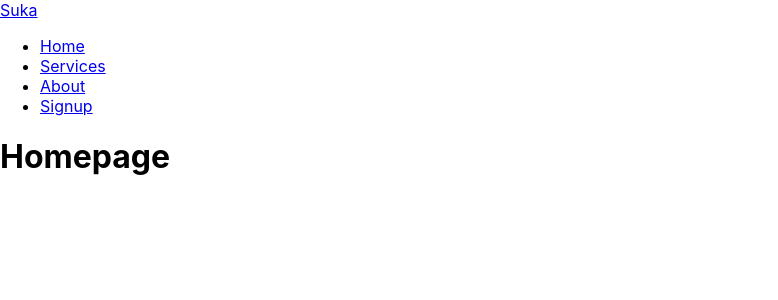
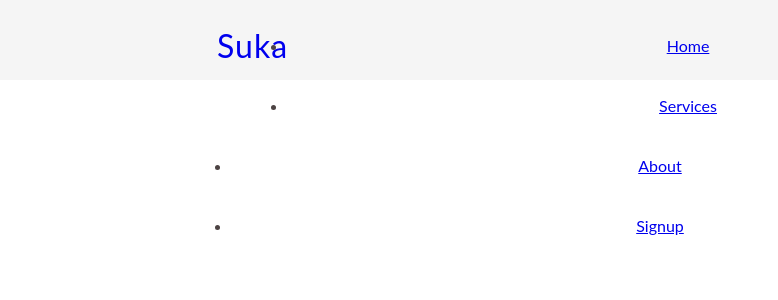
Before and after one commit to Teenskey-Knows/Phase-4-salon-frontend, a React (Create React App) app: page / in a window 1280 px wide. Shown: the top 300 px of the page, without its empty margins (0-778 px from the left). Built offline with nearby package versions, Linux system fonts and the light colour scheme.

Commit message:
styling navbar component and its constituents

```diff
--- a/src/components/Navbar/Navbar.css
+++ b/src/components/Navbar/Navbar.css
@@ -1,18 +1,29 @@
-header.container {
-    padding: 30px 80px;
-    background-color: white;
+#navbar {
+    font-family: Lato, Helvetica, Arial, sans-serif;
+    background: whitesmoke;
+    position: fixed;
+    top: 0;
+    height: 80px;
+    line-height: 60px;
+    width: 100%;
+    z-index: 10;
+    color: #4c4343;
 }
 
-
-/* Responsive Navbar */
-@media (max-width: 1100px) {
-    header.container {
-        padding: 30px 40px
-    }
+.navbar-wrapper {
+    margin: auto;
+    text-align: center;
+    width: 70%;
 }
 
-@media (max-width: 768px) {
-    header.container {
-        padding: 30px
-    }
+.logo {
+    float: left;
+    margin-left: 25px;
+    font-size: 2em;
+    height: 80px;
+    letter-spacing: 1px;
 }
+
+.logo a {
+    text-decoration: none;
+}
```
